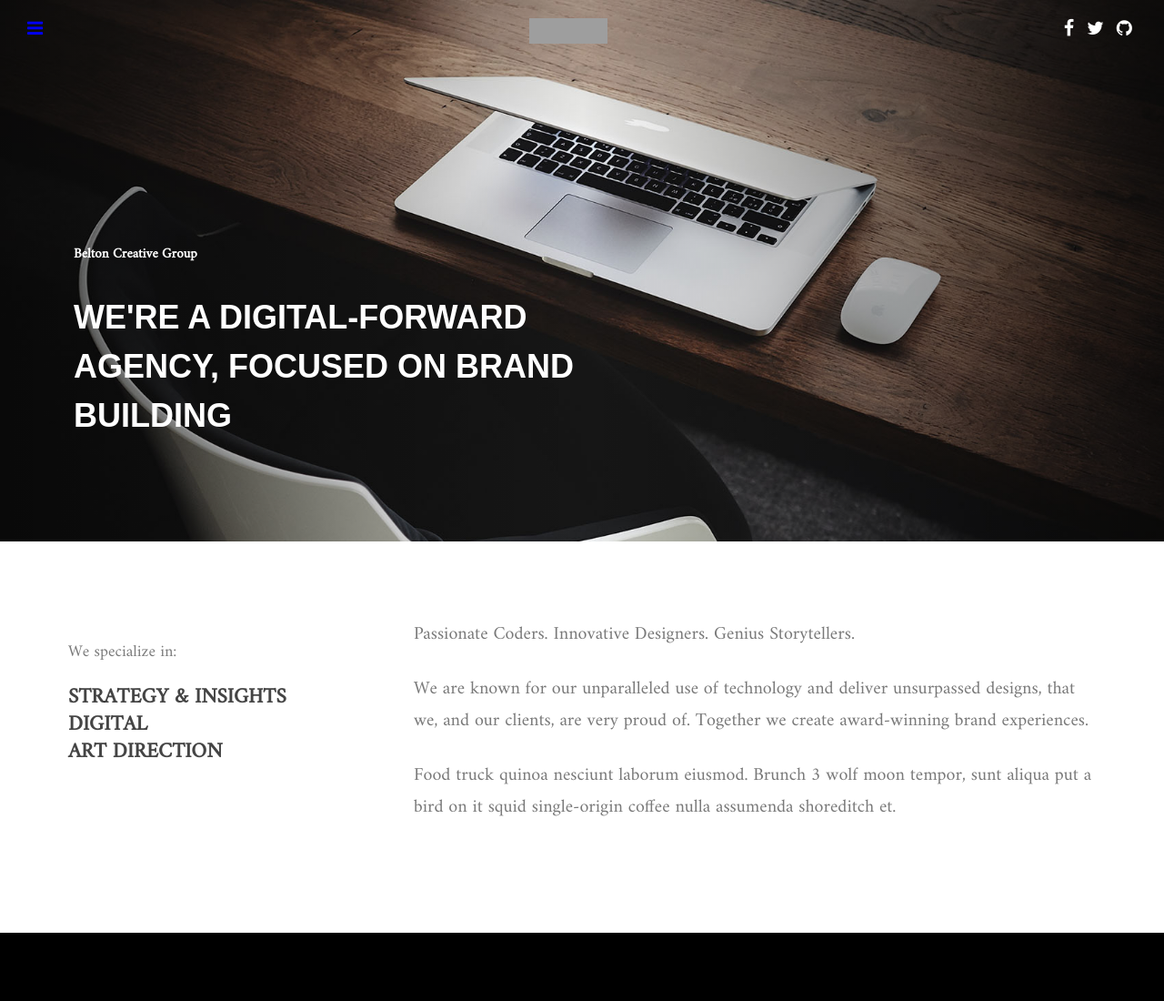
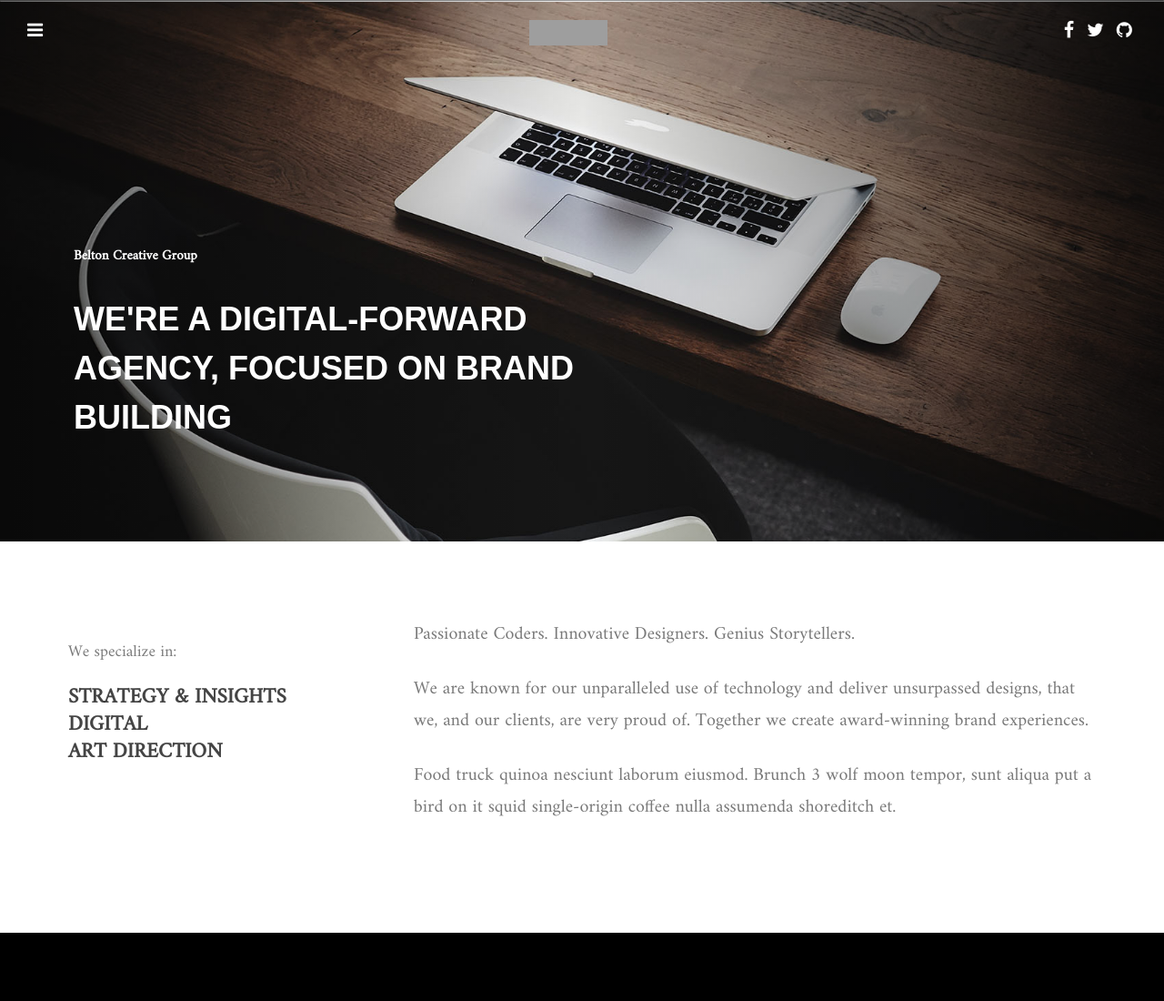
Before and after one commit to NguyenHung090399/nguyenhung090399.github.io, a plain HTML site: page index.html in a window 1280 px wide. Shown: the top 1100 px of the page at 91% size. Drawn offline with Linux system fonts and the light colour scheme; grey boxes are pictures that could not be loaded.

Commit message:
them hr trong index.html

```diff
--- a/index.html
+++ b/index.html
@@ -11,6 +11,9 @@
 </head>
 <body>
     <div class="banner_top">
+        <div class="add">
+            <hr>
+        </div>
         <div class="_3cot">
             <div class="_1cot cottrai">
                 <a href=""><div class="fa fa-bars"></div></a>
```
